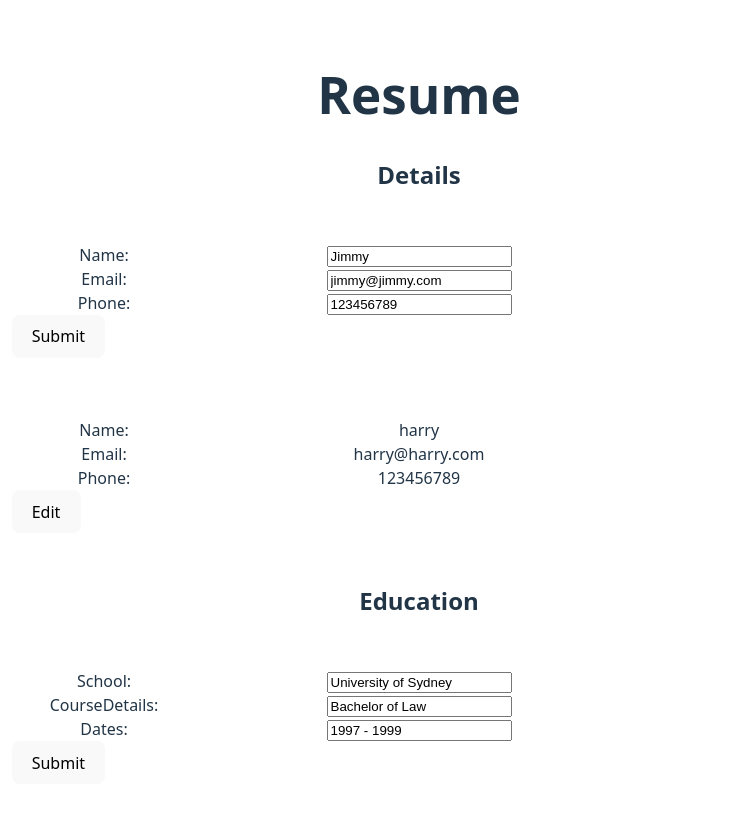
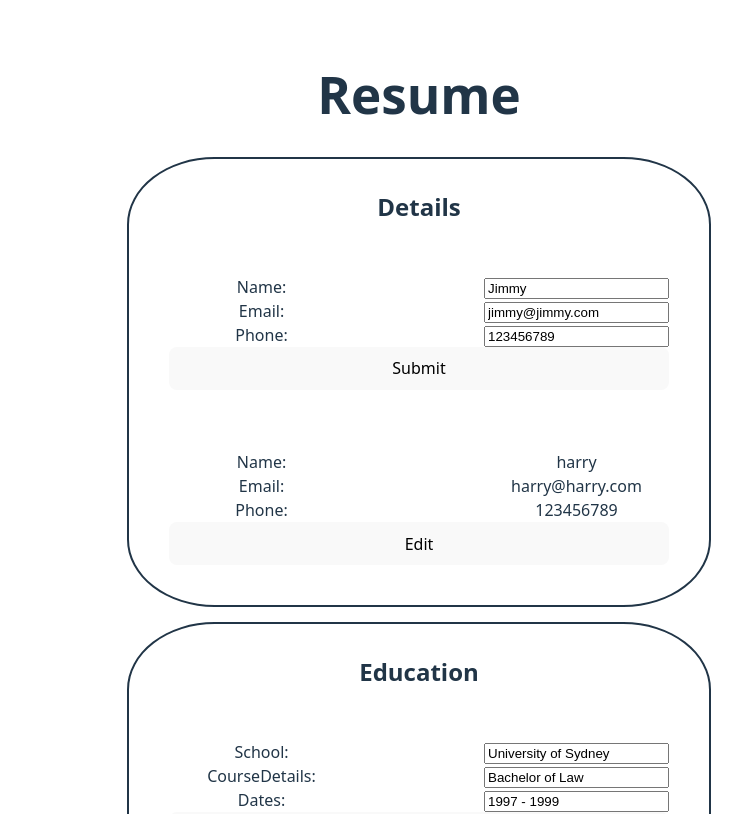
Before and after one commit to hoomanhorsey/odin-resume, a React (Vite) app: page / in a window 1280 px wide. Shown: the top 814 px of the page, without its empty margins (221-963 px from the left). Built offline with nearby package versions, Linux system fonts and the light colour scheme.

Commit message:
Finalised basic functionality

```diff
--- a/src/App.css
+++ b/src/App.css
@@ -46,7 +46,7 @@
 }
 .itemContainer {
   display: grid;
-  grid-template-columns: repeat(3, 1fr);
+  grid-template-columns: repeat(2, 1fr);
   gap: 130px;
 }
 
@@ -55,3 +55,15 @@
 .itemButton {
   display: grid;
 }
+
+.buttonDiv {
+  display: grid;
+}
+
+.section {
+  padding: 10px;
+  margin: 15px;
+  border-style: solid;
+  border-width: 2px;
+  border-radius: 15%;
+}
--- a/src/App.jsx
+++ b/src/App.jsx
@@ -6,7 +6,10 @@ import { GlobalCV } from "./components/details";
 function App() {
   return (
     <>
-      <h1>Resume</h1>
+      <div className="mainHeading">
+        <h1>Resume</h1>
+      </div>
+
       <div>
         <GlobalCV />
       </div>
--- a/src/components/details.jsx
+++ b/src/components/details.jsx
@@ -1,7 +1,7 @@
 import { useState } from "react";
 import { defaultCV } from "../data/defaultCV";
 
-function FenderValues({ CVDetails, category, updateValue, toggleEditStatus }) {
+function RenderValues({ CVDetails, category, updateValue, toggleEditStatus }) {
   const selectedCategory = CVDetails.find((item) => item.category === category);
 
   return selectedCategory.entries.map((entry) => {
@@ -27,7 +27,7 @@ function FenderValues({ CVDetails, category, updateValue, toggleEditStatus }) {
     return (
       <div className="entryContainer" key={entry.id}>
         {entryValues}
-        <div>
+        <div className="buttonDiv">
           {entry.editStatus === false ? (
             <button
               className="itemButton"
@@ -98,10 +98,10 @@ function GlobalCV() {
   const categories = ["Details", "Education", "Work"];
 
   return categories.map((category) => (
-    <div key={category}>
+    <div className="section" key={category}>
       <h2>{category}</h2>
 
-      <FenderValues
+      <RenderValues
         CVDetails={CVDetails}
         category={category}
         updateValue={updateValue}
```
